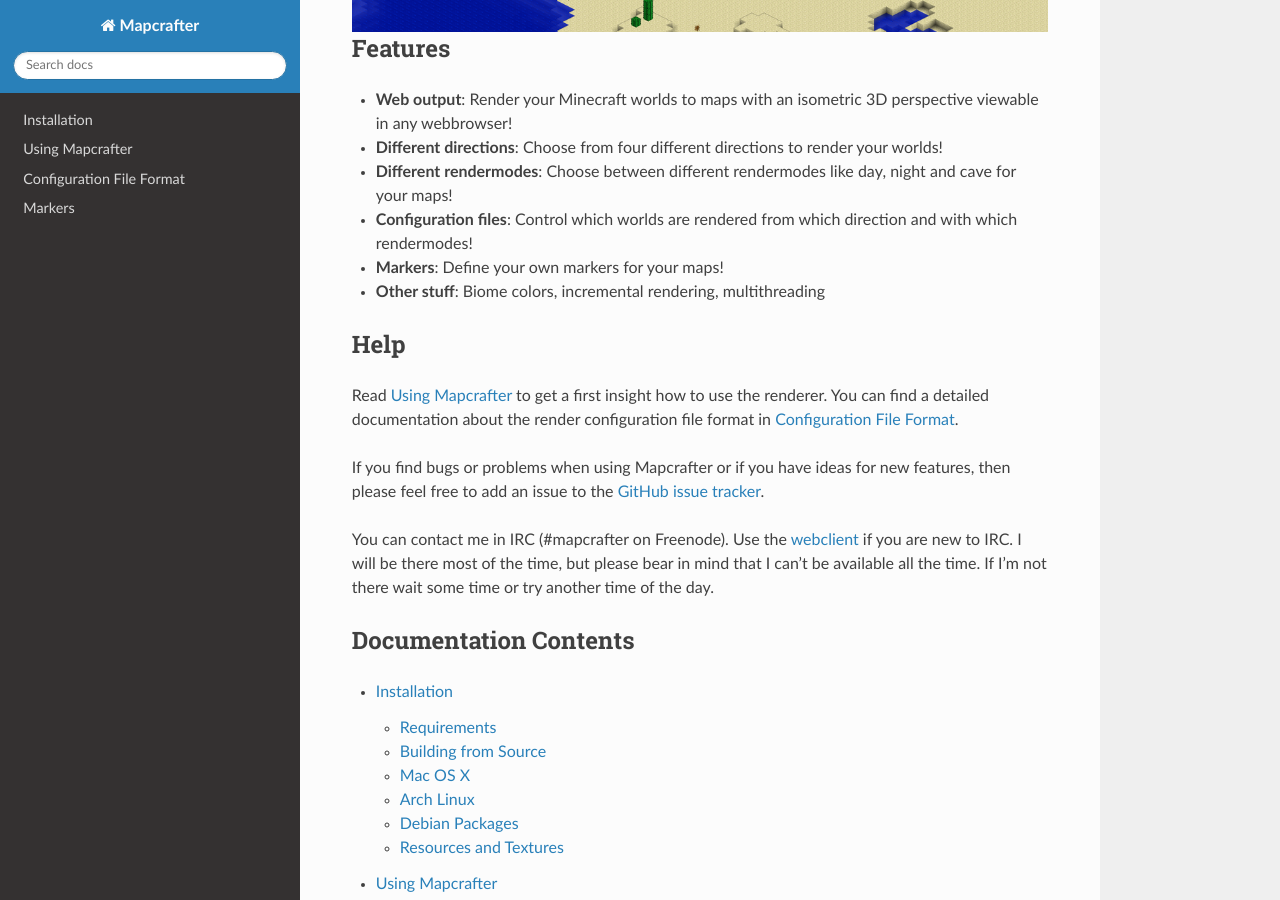
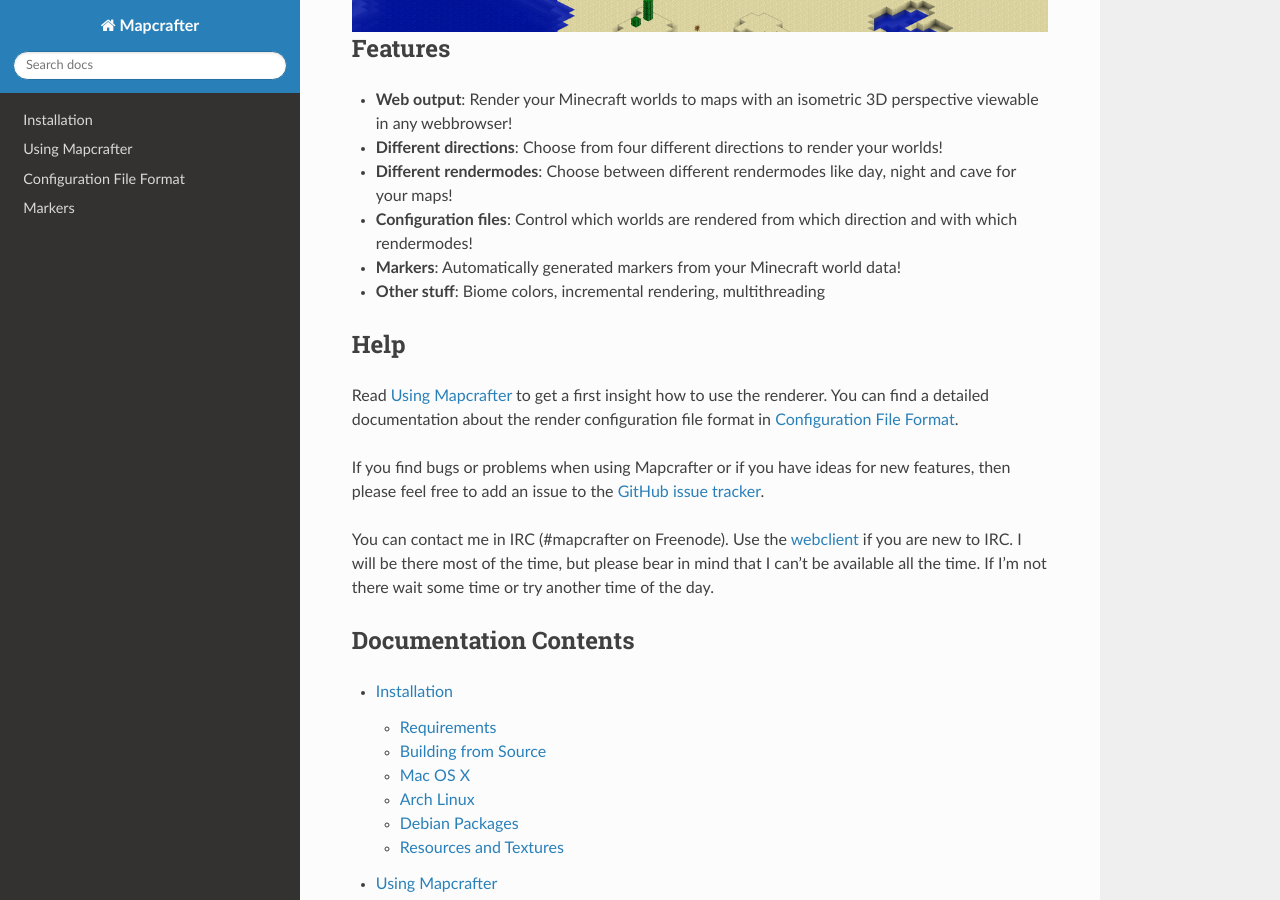
Before and after one commit to mapcrafter/mapcrafter, a Sphinx documentation site: the page built from docs/index.rst, in a window 1280 px wide and 900 px high, scrolled down 952 px. Built offline with Sphinx 7.4.7 and the Read the Docs theme 2.0.0, drawn with Linux system fonts in a browser that asks for light colours.

```diff
--- a/docs/index.rst
+++ b/docs/index.rst
@@ -37,7 +37,7 @@ Features
   day, night and cave for your maps!
 * **Configuration files**: Control which worlds are rendered from which
   direction and with which rendermodes!
-* **Markers**: Define your own markers for your maps!
+* **Markers**: Automatically generated markers from your Minecraft world data!
 * **Other stuff**: Biome colors, incremental rendering, multithreading
 
 Help
```
Also changed, not shown: README.md (+2 -2 lines).
